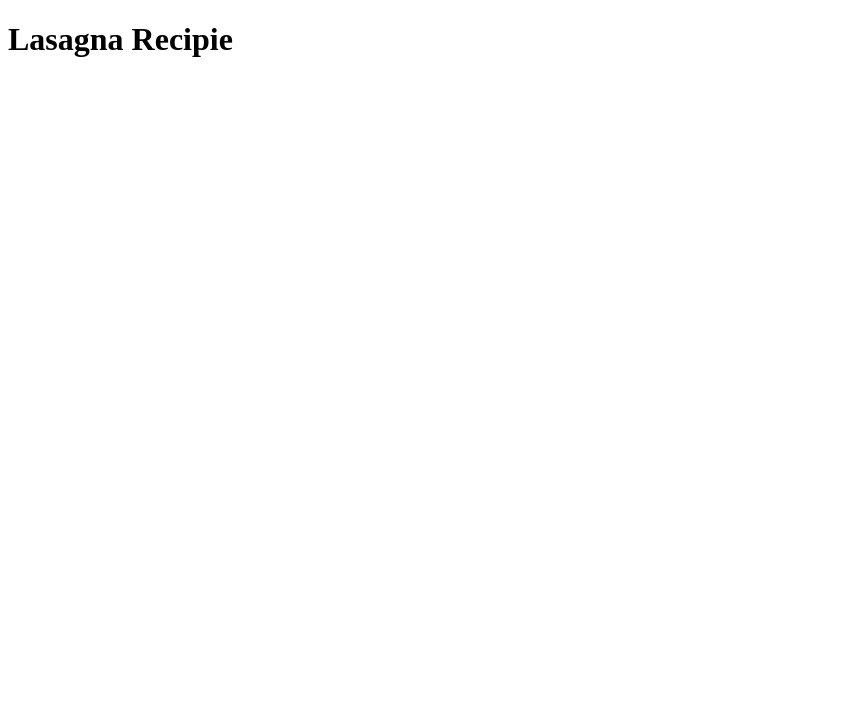
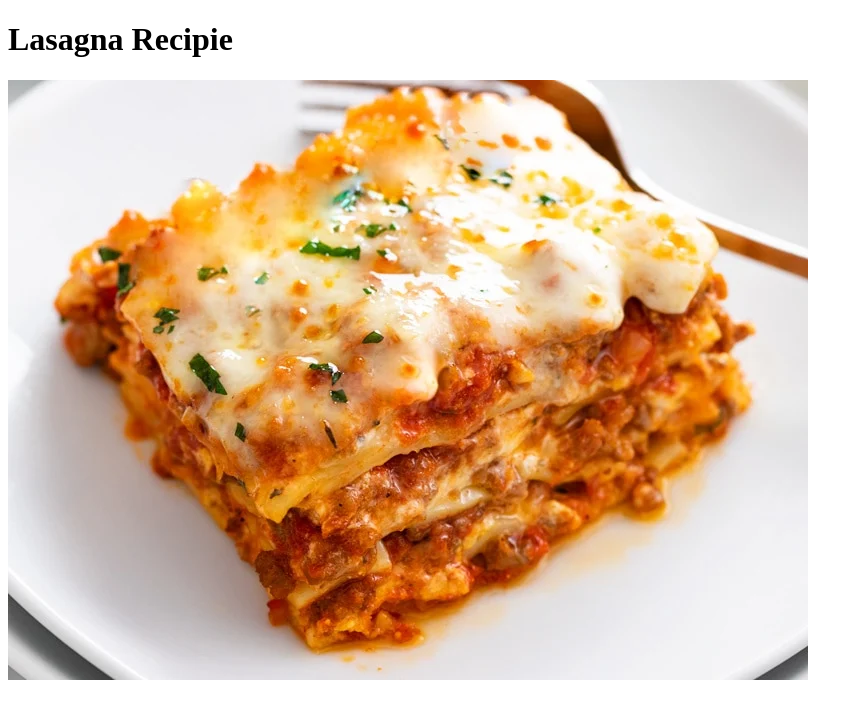
Before and after one commit to ANB-007/odin-recipies, a plain HTML site: page recipies/lasagna.html in a window 1280 px wide. Shown: the whole page, without its empty margins (0-863 px from the left). Drawn offline with Linux system fonts and the light colour scheme.

Commit message:
Add lasagna image

```diff
--- a/recipies/lasagna.html
+++ b/recipies/lasagna.html
@@ -7,5 +7,5 @@
 
     <body>
         <h1>Lasagna Recipie</h1>
-    </body>
+        <img src="lasagnaRecipie.webp" alt="image of lasagna">
 </html>
```
Also changed, not shown: recipies/lasagnaRecipie.webp (added).
